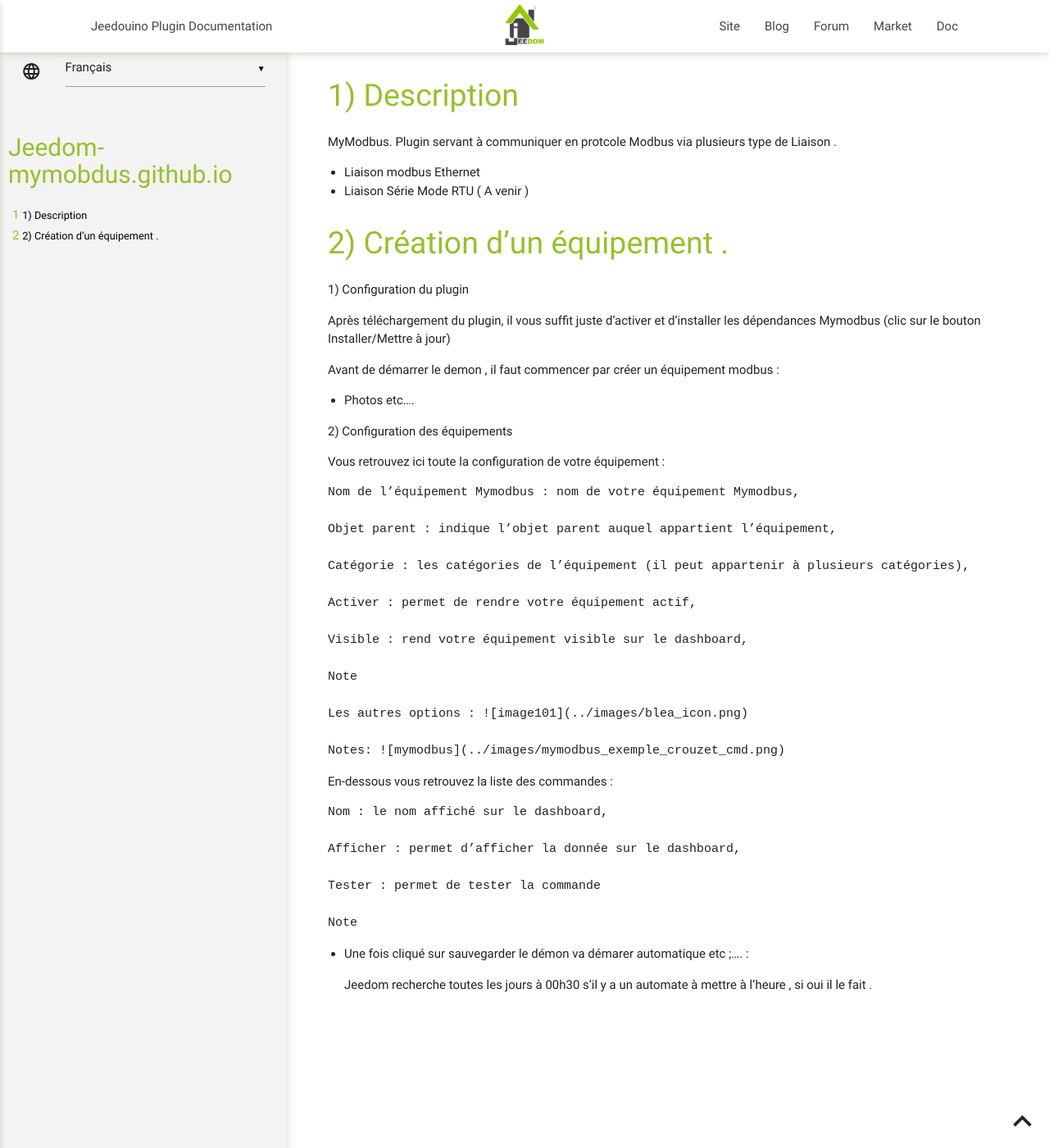
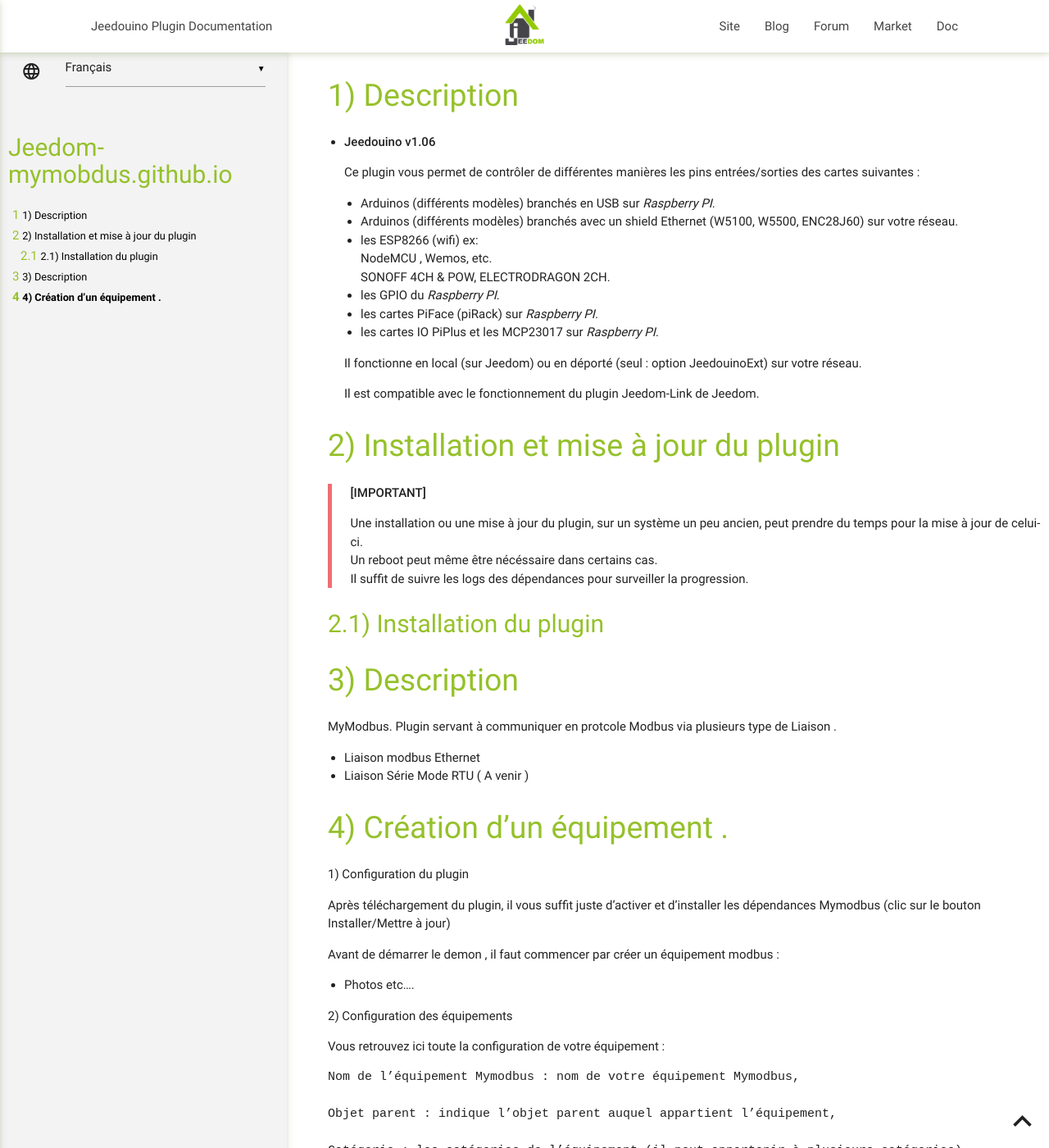
Before and after one commit to totowinmix31/jeedom-mymobdus.github.io, a Jekyll site: the page built from fr_FR/index.md, in a window 1280 px wide and 1400 px high. Shown: the whole window at 82% size. Built offline with Jekyll 4.4.1, drawn with Linux system fonts in a browser that asks for light colours; our own code applies the rules of GitHub Pages for plain Markdown files.

Commit message:
Update index.md

```diff
--- a/fr_FR/index.md
+++ b/fr_FR/index.md
@@ -1,3 +1,59 @@
+Description
+===========
+- **Jeedouino v1.06**
+
+   Ce plugin vous permet de contrôler de différentes manières les pins entrées/sorties des cartes suivantes :
+
+   * Arduinos (différents modèles) branchés en USB sur *Raspberry PI*.
+   * Arduinos (différents modèles) branchés avec un shield Ethernet (W5100, W5500, ENC28J60) sur votre réseau.
+   * les ESP8266 (wifi) ex:
+     NodeMCU , Wemos, etc.
+     SONOFF 4CH & POW, ELECTRODRAGON 2CH.
+   * les GPIO du *Raspberry PI*.
+   * les cartes PiFace (piRack) sur *Raspberry PI*.
+   * les cartes IO PiPlus et les MCP23017 sur *Raspberry PI*.
+
+
+   Il fonctionne en local (sur Jeedom) ou en déporté (seul : option JeedouinoExt) sur votre réseau.
+
+   Il est compatible avec le fonctionnement du plugin Jeedom-Link de Jeedom.
+
+Installation et mise à jour du plugin
+====================================
+
+> **[IMPORTANT]**
+>
+> Une installation ou une mise à jour du plugin, sur un système un peu ancien, peut prendre du temps pour la mise à jour de celui-ci.
+> Un reboot peut même être nécéssaire dans certains cas.
+> Il suffit de suivre les logs des dépendances pour surveiller la progression.
+
+Installation du plugin
+---
+
+
+
+
+
+
+
+
+
+
+
+
+
+
+
+
+
+
+
+
+
+
+
+
+
 Description
 ===
 MyModbus.
```
